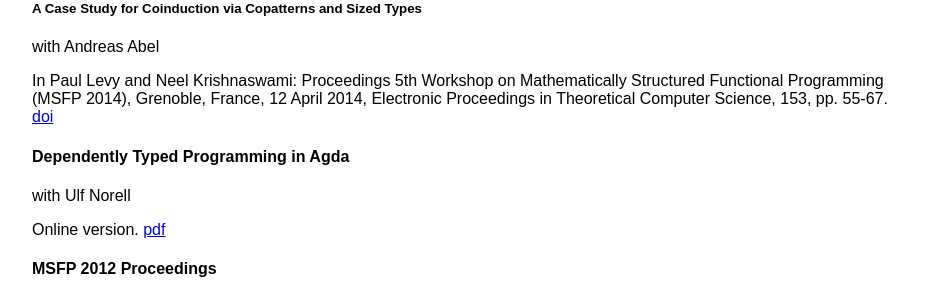
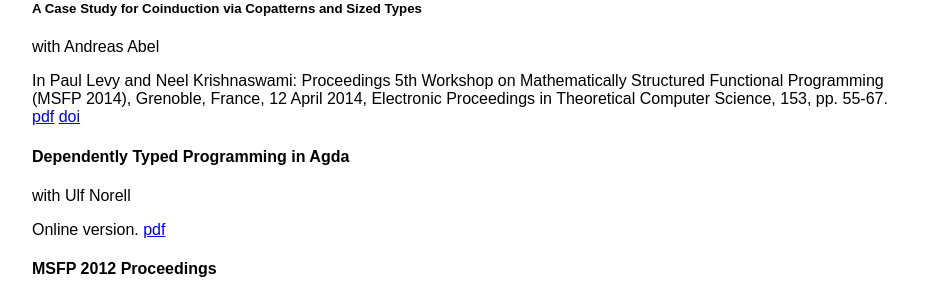
Before and after one commit to jmchapman/jmchapman.github.io, a Jekyll site: the page built from Publications.html, in a window 1280 px wide. Shown: the part 587-886 px from the top of the page, without its empty margins (168-1109 px from the left). Built offline with Jekyll 4.4.1, drawn with Linux system fonts in a browser that asks for light colours.

Commit message:
added delayed nbe local copy

```diff
--- a/Publications.html
+++ b/Publications.html
@@ -40,6 +40,7 @@ title: James Chapman - Publications
       Mathematically Structured Functional Programming (MSFP 2014),
       Grenoble, France, 12 April 2014, Electronic Proceedings in
       Theoretical Computer Science, 153, pp. 55-67.
+      <a href="papers/delayednbe.pdf">pdf</a>
       <a href="http://dx.doi.org/10.4204/EPTCS.153.4">doi</a></p>
   </article>
   <article>
```
Also changed, not shown: 1 other file.
